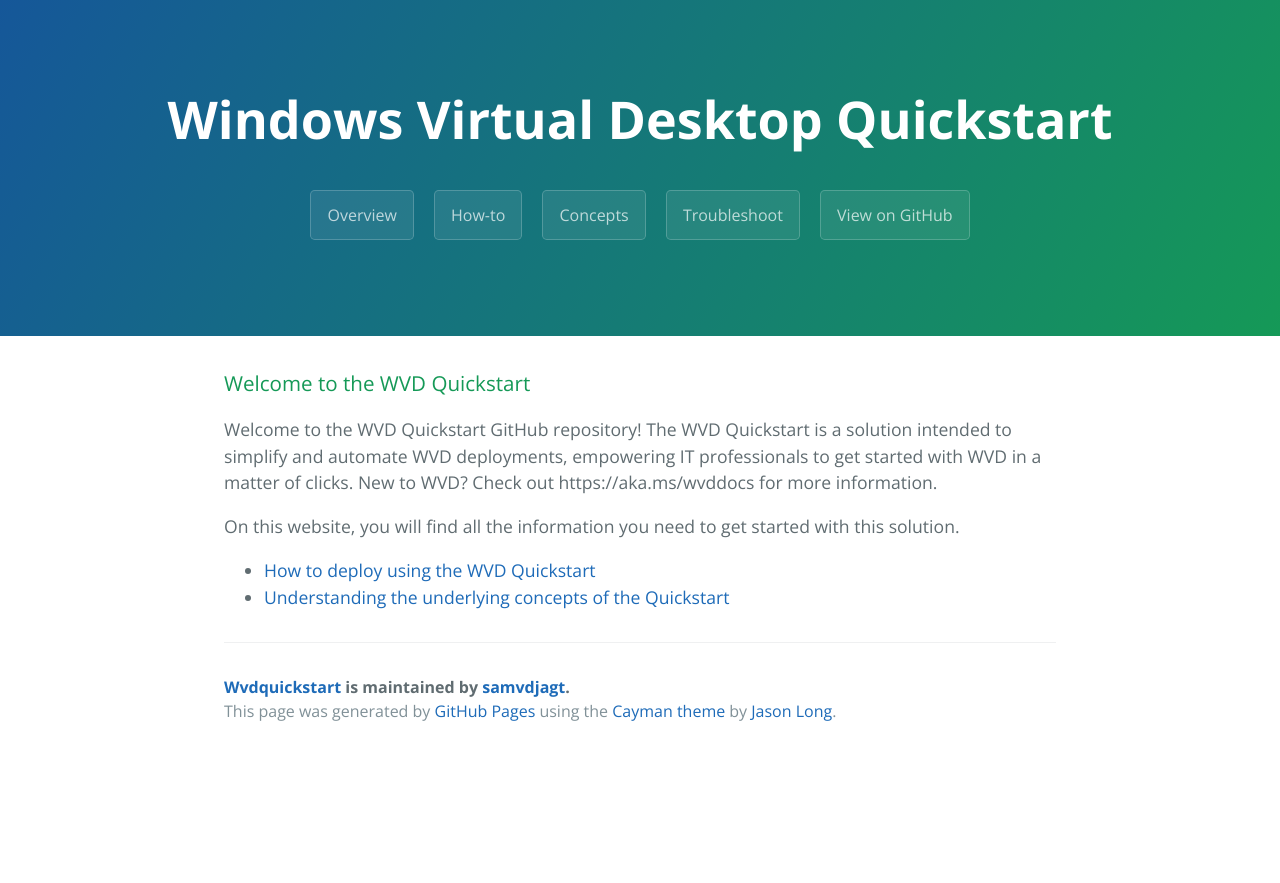
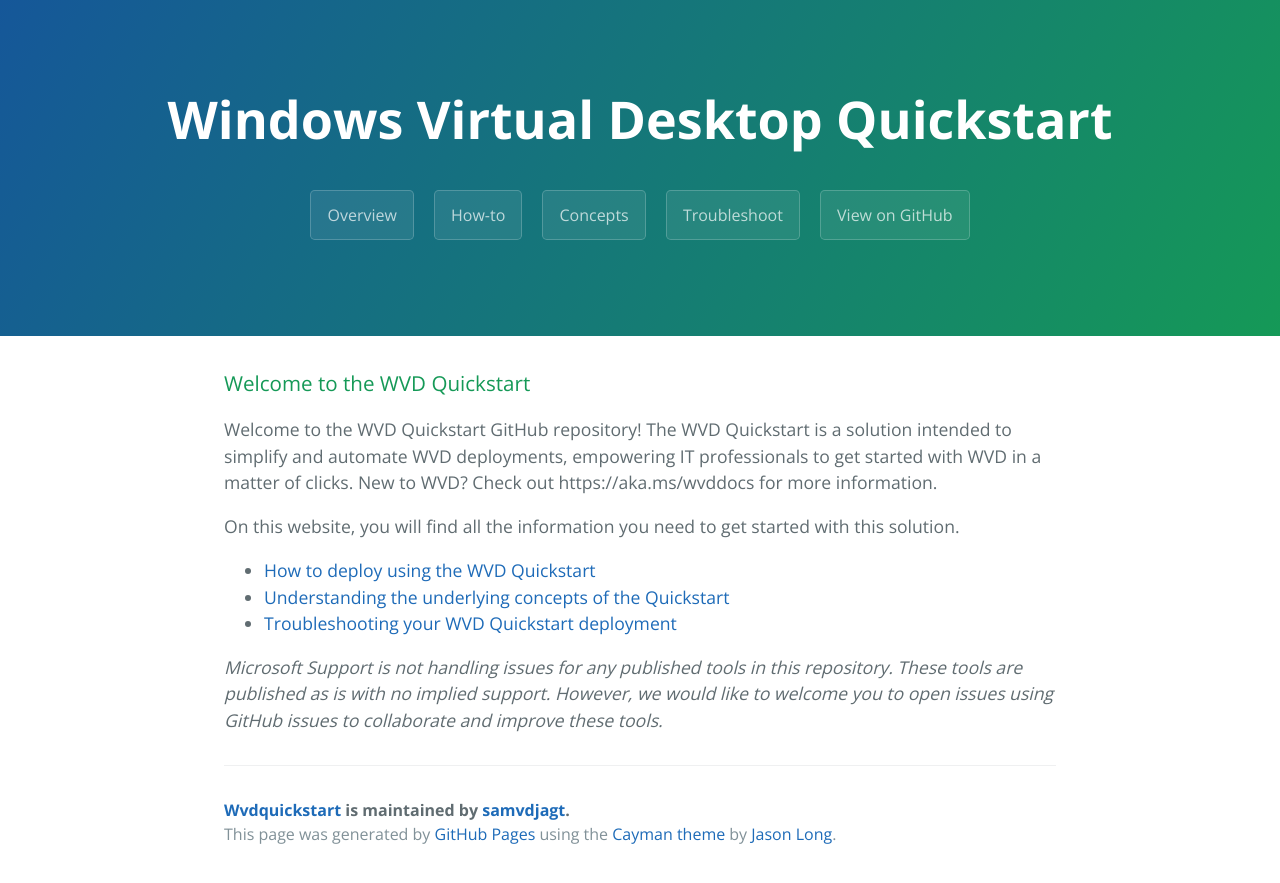
Before and after one commit to samvdjagt/wvdquickstart, a Jekyll site: the page built from index.md, in a window 1280 px wide. Shown: the top 883 px of the page. Built offline with Jekyll 4.4.1, drawn with Linux system fonts in a browser that asks for light colours.

Commit message:
Update index.md

```diff
--- a/index.md
+++ b/index.md
@@ -11,3 +11,6 @@
 On this website, you will find all the information you need to get started with this solution.
 * <a href="howto">How to deploy using the WVD Quickstart</a>
 * <a href="concepts">Understanding the underlying concepts of the Quickstart</a>
+* <a href="troubleshoot">Troubleshooting your WVD Quickstart deployment</a>
+
+*Microsoft Support is not handling issues for any published tools in this repository. These tools are published as is with no implied support. However, we would like to welcome you to open issues using GitHub issues to collaborate and improve these tools.*
```
